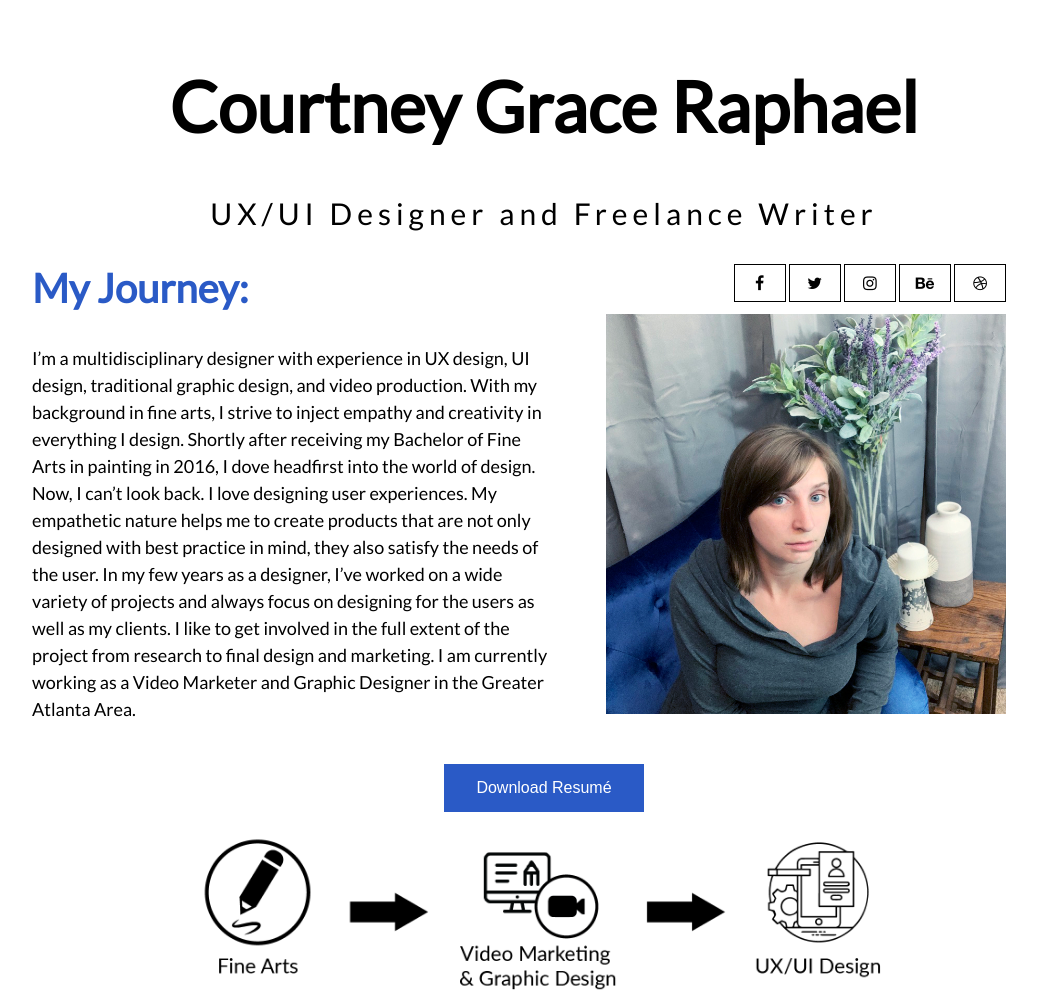
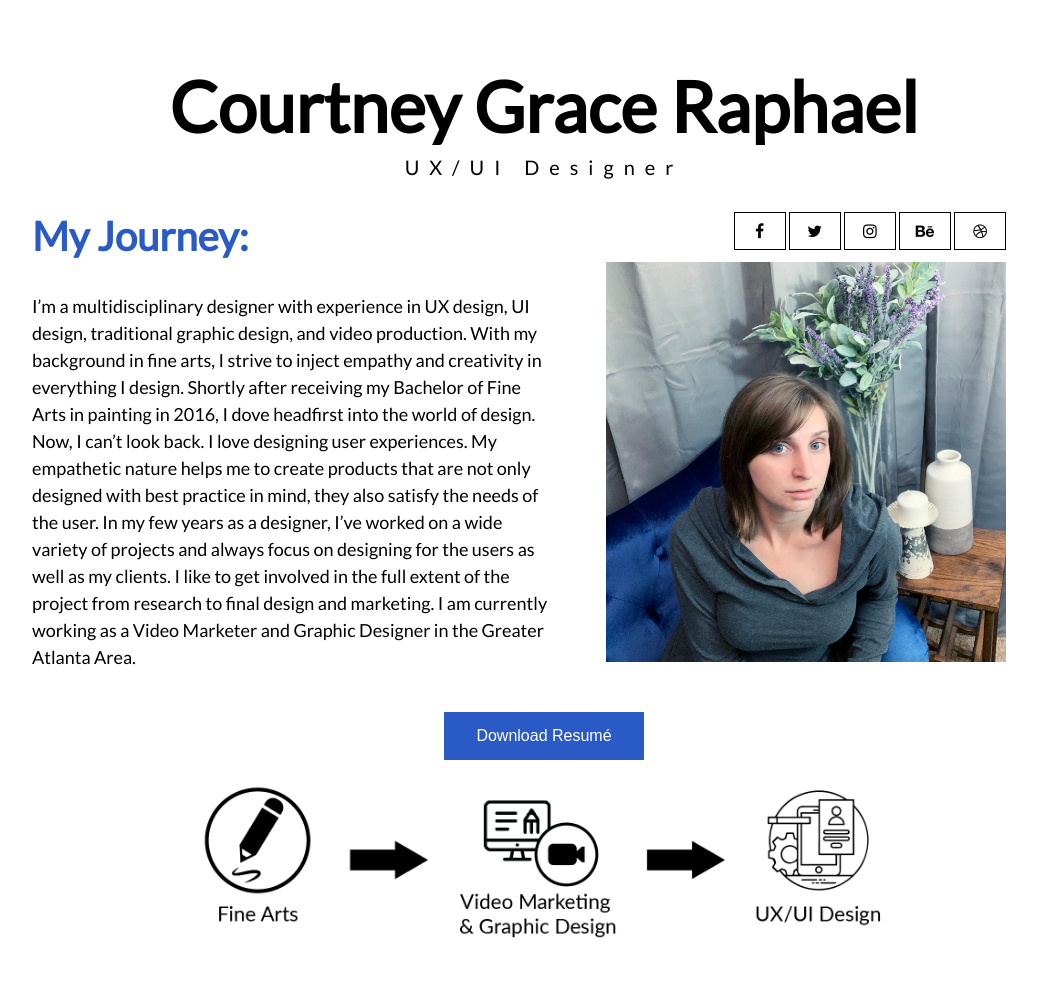
Before and after one commit to rcourtneygrace/AboutMe, a plain HTML site: page index.html in a window 1280 px wide. Shown: the top 990 px of the page, without its empty margins (96-1133 px from the left). Drawn offline with Linux system fonts and the light colour scheme.

Commit message:
Fixed header spacing

```diff
--- a/index.html
+++ b/index.html
@@ -13,7 +13,9 @@
 
 <h1>Courtney Grace Raphael</h1>
 
-<h3>UX/UI Designer and Freelance Writer</h3>
+<div class="subHead">
+    <h3>UX/UI Designer</h3>
+</div>
 
 <div class="hero">
 
--- a/style.css
+++ b/style.css
@@ -19,10 +19,14 @@ h2{
 }
 
 h3{
-    font-size: 30px;
+    font-size: 20px;
     font-weight: 100;
     text-align: center;
-    letter-spacing: 5px;
+    letter-spacing: 10px;
+}
+
+.subHead{
+  margin-top: -40px;
 }
 
 p{
```
